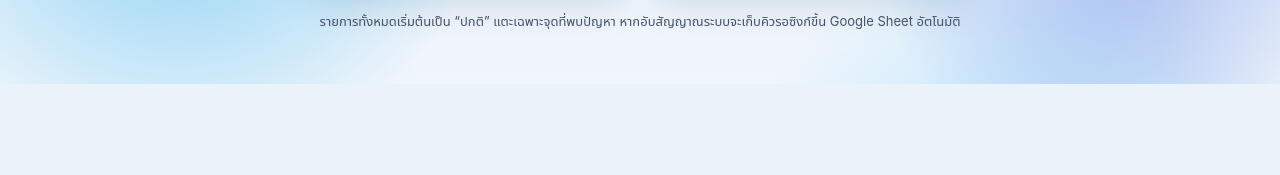
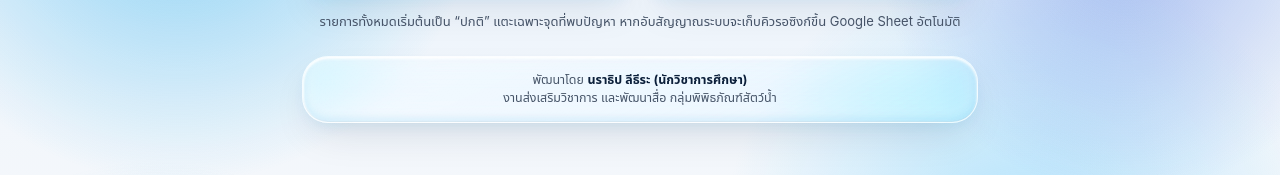
Before and after one commit to waghoraquarium/Waghor_Daily-Check, a plain HTML site: page index.html in a window 1280 px wide. Shown: the part 2567-2742 px from the top of the page. Before the commit the page ends 2651 px from the top, so only its background shows below. Drawn offline with Linux system fonts and the light colour scheme; a web font is replaced by a local one.

Commit message:
Add files via upload

```diff
--- a/index.html
+++ b/index.html
@@ -1660,6 +1660,31 @@ html[data-theme="dark"] .filter-btn[aria-pressed="true"] {
 }
 .conn-pill.ok { background: var(--ok-bg); color: var(--ok); border: 1px solid var(--ok-border); }
 .conn-pill.off { background: var(--glass-recessed); color: var(--ink-secondary); border: 1px solid var(--glass-border); }
+
+
+/* Developer Credit Footer */
+.app-footer {
+  max-width: 704px;
+  margin: 24px auto 0;
+  padding: 0 calc(14px + env(safe-area-inset-right)) 0 calc(14px + env(safe-area-inset-left));
+}
+.credit-card {
+  background: var(--glass-card-bg);
+  backdrop-filter: blur(13px) saturate(225%);
+  -webkit-backdrop-filter: blur(13px) saturate(225%);
+  border: 1px solid var(--glass-border);
+  box-shadow: var(--glass-dome), var(--glass-shadow);
+  border-radius: var(--radius-md);
+  padding: 14px 18px;
+  text-align: center;
+  font-size: 0.78rem;
+  line-height: 1.5;
+  color: var(--ink-secondary);
+}
+.credit-card strong {
+  color: var(--ink);
+  font-weight: 700;
+}
 
 @media (max-width: 420px) {
   .actions-grid {
@@ -1926,6 +1951,14 @@ html[data-theme="dark"] .filter-btn[aria-pressed="true"] {
     </div>
   </section>
 </main>
+
+<footer class="app-footer">
+  <div class="credit-card">
+    <div>พัฒนาโดย <strong>นราธิป ลีธีระ (นักวิชาการศึกษา)</strong></div>
+    <div>งานส่งเสริมวิชาการ และพัฒนาสื่อ กลุ่มพิพิธภัณฑ์สัตว์น้ำ</div>
+  </div>
+</footer>
+
 
 <div class="toast" id="toast" role="status" aria-live="polite"></div>
 
```
